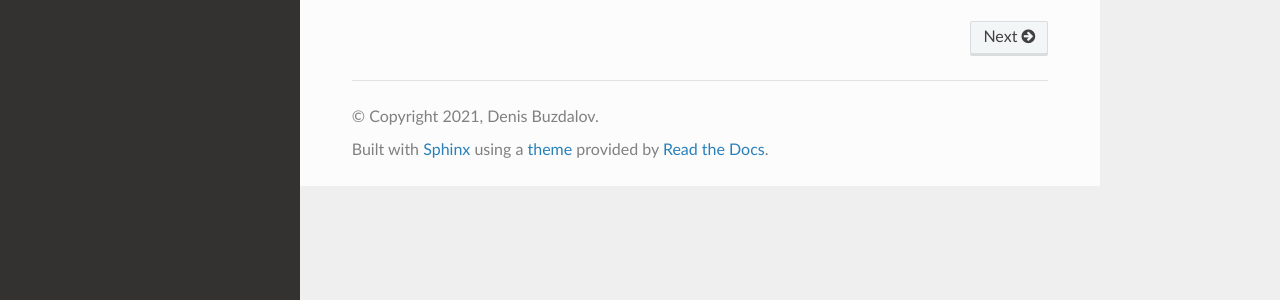
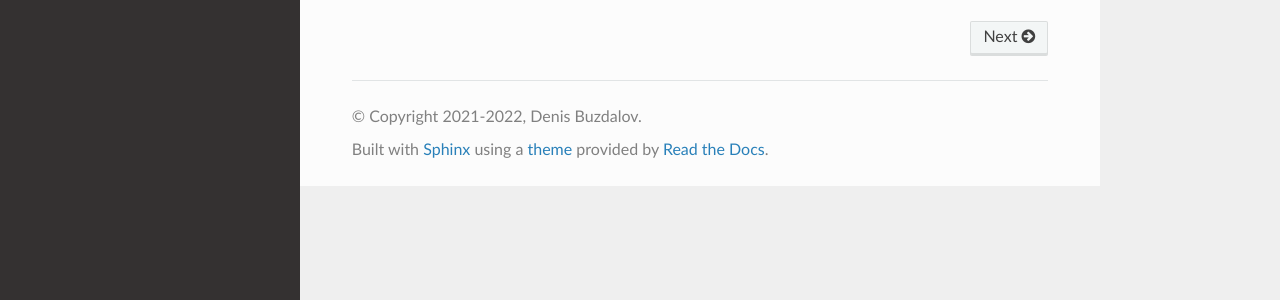
Before and after one commit to buzden/deptycheck, a Sphinx documentation site: the page built from docs/source/index.rst, in a window 1280 px wide. Shown: the part 511-811 px from the top of the page. Built offline with Sphinx 7.4.7 and the Read the Docs theme 2.0.0, drawn with Linux system fonts in a browser that asks for light colours.

Commit message:
[ doc ] Update years in the docs

```diff
--- a/docs/source/conf.py
+++ b/docs/source/conf.py
@@ -18,7 +18,7 @@
 # -- Project information -----------------------------------------------------
 
 project = "Deptycheck"
-copyright = "2021, Denis Buzdalov"
+copyright = "2021-2022, Denis Buzdalov"
 author = "Denis Buzdalov"
 
 
```
